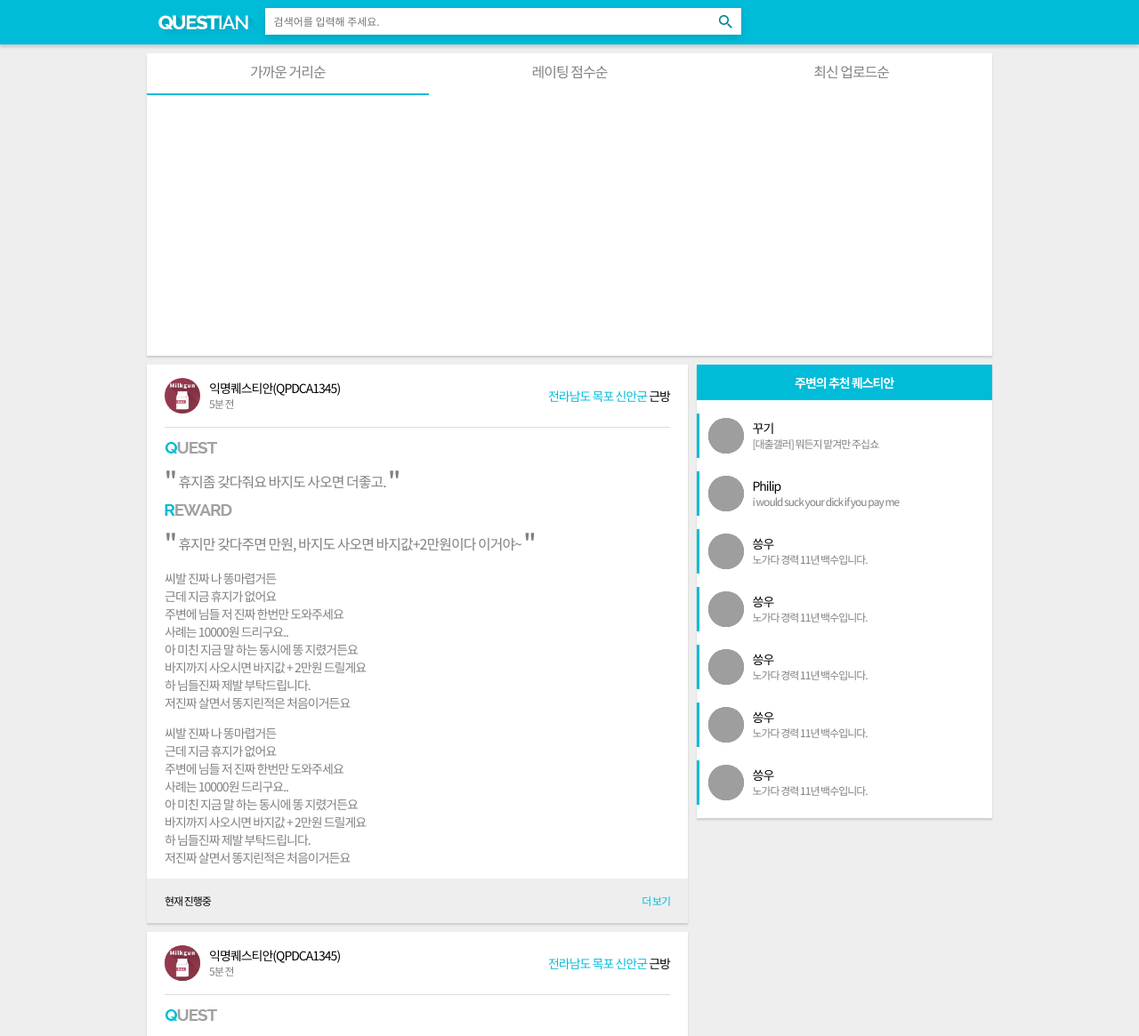
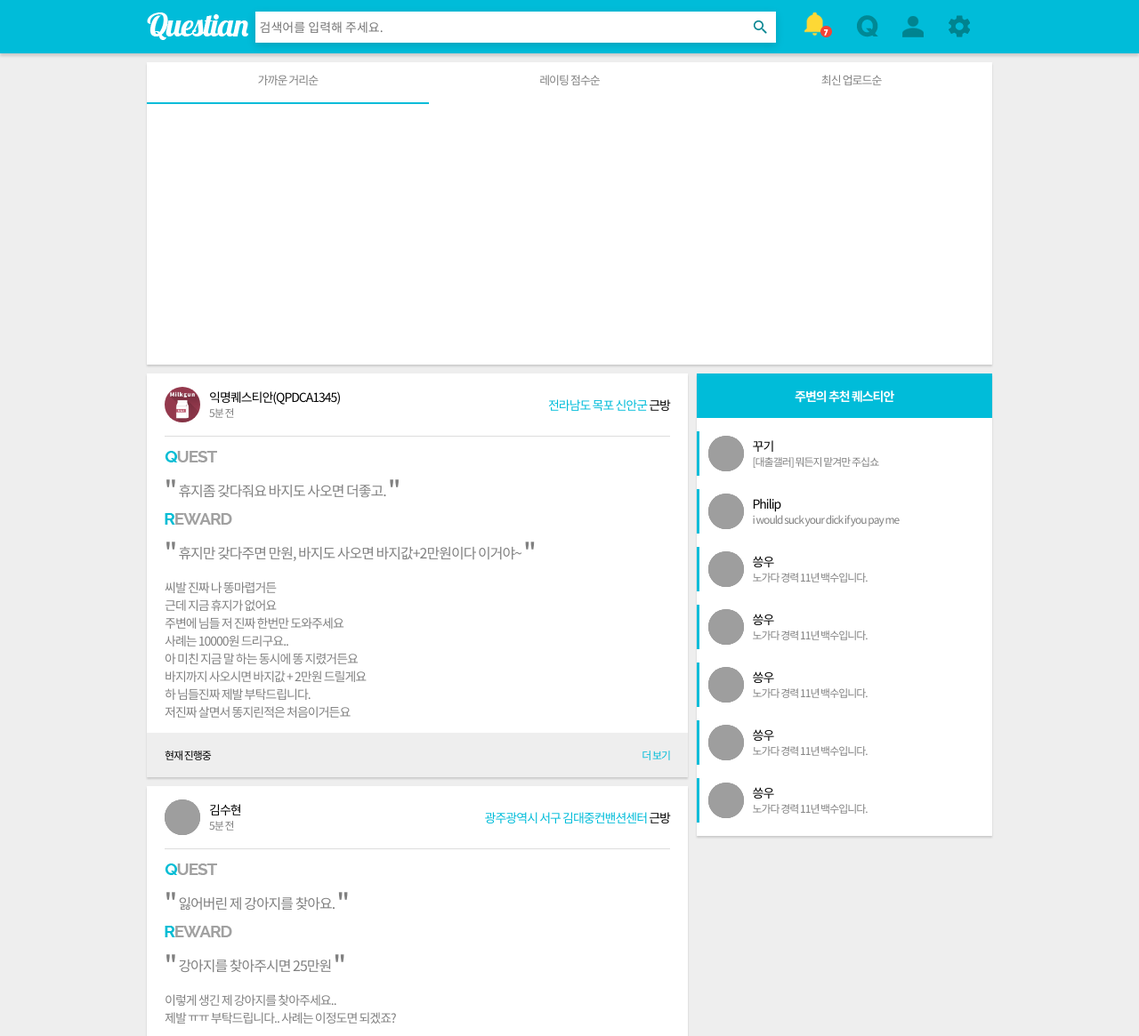
Before and after one commit to Questian/web, a PHP site: page / in a window 1280 px wide. Shown: the top 1165 px of the page at 89% size. Run offline with PHP 8.4, Linux system fonts and the light colour scheme; some libraries are stand-ins or nearby versions; grey boxes are pictures that could not be loaded.

Commit message:
add menu && redesign

```diff
--- a/css/content.css
+++ b/css/content.css
@@ -27,7 +27,7 @@
     box-sizing: border-box;
     height: 100%;
     margin: auto;
-    padding-top: 60px;
+    padding-top: 70px;
 }
 
 #find-criteria {
@@ -35,6 +35,7 @@
     height: 340px;
     margin-bottom: 10px;
     background-color: white;
+    font-size: 13px;
 }
 
 .button {
@@ -187,13 +188,13 @@
 
 #near-questian-title {
     width: 100%;
-    height: 40px;
+    height: 50px;
     background-color: #00bcd9;
     color: white;
     font-size: 14px;
     font-weight: 900;
     text-align: center;
-    line-height: 40px;
+    line-height: 50px;
 }
 
 .near-questian-padding-wrapper {
--- a/css/header.css
+++ b/css/header.css
@@ -1,9 +1,10 @@
 #page-header {
     position: fixed;
     width: 100%;
-    height: 50px;
+    height: 60px;
     background-color: #00bcd9;
     box-shadow: 0 3px 3px rgba(0, 0, 0, 0.15);
+    z-index: 9999;
 }
 
 @media (min-width: 1000px) {
@@ -37,51 +38,56 @@
 #page-header-logo {
     display: inline-block;
     height: 100%;
-    padding-left: 10px;
-    -webkit-transition: background 0.2s;
-    transition: background 0.2s;
-}
-
-#page-header-logo:hover {
-    background-color: #00acc9;
+    margin-top: 14px;
+    padding-right: 5px;
 }
 
 #search-wrapper {
     display: inline-block;
-    margin-top: 9px;
+    margin-top: 13px;
     box-shadow: 0 3px 9px rgba(0, 0, 0, 0.15);
     vertical-align: top;
 }
 
+#page-header-menu{
+    display: inline-block;
+    float: right;
+    margin-top: 14px;
+}
+
+#page-header-menu a{
+    margin-right: 25px;
+}
+
 #search-field {
     box-sizing: border-box;
-    width: 500px;
-    height: 30px;
-    padding: 0 10px 0 10px;
+    width: 550px;
+    height: 35px;
+    padding: 0 5px 0 5px;
     border: 0;
     vertical-align: top;
     outline: none;
-    line-height: 15px;
+    font-size: 14px;
 }
 
 #search-field::-webkit-input-placeholder {
     font-family: "Noto sans Korean";
-    font-size: 12px;
+    font-size: 14px;
 }
 
 #search-field::-moz-placeholder {
     font-family: "Noto sans Korean";
-    font-size: 12px;
+    font-size: 14px;
 }
 
 #search-field::-ms-input-placeholder {
     font-family: "Noto sans Korean";
-    font-size: 12px;
+    font-size: 14px;
 }
 
 #search-button {
     box-sizing: border-box;
-    height: 30px;
+    height: 35px;
     padding: 0 10px 0 10px;
     border: 0;
     background-color: white;
--- a/index.html
+++ b/index.html
@@ -37,10 +37,18 @@
                     <img id="search-button-image" src="image/search-button.png">
                 </button>
             </div>
+
+            <div id ="page-header-menu">
+                <a href="#"id="menu-alert"><img src="image/menu-alert.png"></a>
+                <a href="#"id="menu-quest"><img src="image/menu-quest.png"></a>
+                <a href="#"id="menu-user"><img src="image/menu-user.png"></a>
+                <a href="#"id="menu-setting"><img src="image/menu-setting.png"></a>
+            </div>
+
         </div>
     </header>
 
-    <article id="content">
+     <article id="content">
         <section id="find-criteria" class="box-model">
             <a href="#" class="by-distance button active">가까운 거리순</a>
             <a href="#" class="by-ratedscore button">레이팅 점수순</a>
@@ -119,15 +127,35 @@
                             <br/>하 님들진짜 제발 부탁드립니다.
                             <br/>저진짜 살면서 똥지린적은 처음이거든요
                         </p>
-                        <p>씨발 진짜 나 똥마렵거든
-                            <br/>근데 지금 휴지가 없어요
-                            <br/>주변에 님들 저 진짜 한번만 도와주세요
-                            <br/>사례는 10000원 드리구요..
-                            <br/>아 미친 지금 말 하는 동시에 똥 지렸거든요
-                            <br/>바지까지 사오시면 바지값 + 2만원 드릴게요
-                            <br/>하 님들진짜 제발 부탁드립니다.
-                            <br/>저진짜 살면서 똥지린적은 처음이거든요
+                    </article>
+                </div>
+                <footer class="quest-card-footer">
+                    <div class="quest-status">현재 진행중</div>
+                    <div class="quest-more cyan-text">더 보기</div>
+                </footer>
+            </div>
+            <div class="box-model quest-card">
+                <div class="quest-card-padding-wrapper">
+                    <header class="quest-card-header">
+                        <div class="user-location"><span class="cyan-text">광주광역시 서구 김대중컨밴션센터</span> 근방</div>
+                        <img class="profile-image" src="image/IMG_20150504_142602.jpg">
+                        <div class="user-nickname">김수현</div>
+                        <div class="time-ago">5분 전</div>
+                        <div class="clear"></div>
+                    </header>
+                    <article class="quest-card-article">
+                        <img class="quest-image" src="image/quest.png">
+                        <blockquote class="quest-reward-text">
+                            잃어버린 제 강아지를 찾아요.
+                        </blockquote>
+                        <img class="reward-image" src="image/reward.png">
+                        <blockquote class="quest-reward-text">
+                            강아지를 찾아주시면 25만원
+                        </blockquote>
+                        <p>이렇게 생긴 제 강아지를 찾아주세요..
+                            <br/>제발 ㅠㅠ 부탁드립니다.. 사례는 이정도면 되겠죠?
                         </p>
+                        <img width="570" src="http://www.asrgo.com/files/attach/images/8131/104/063/Labrador_Retriever_puppies.jpg">
                     </article>
                 </div>
                 <footer class="quest-card-footer">
```
Also changed, not shown: image/logo.png, image/menu-alert.png (added), image/menu-quest.png (added), image/menu-setting.png (added), image/menu-user.png (added).
